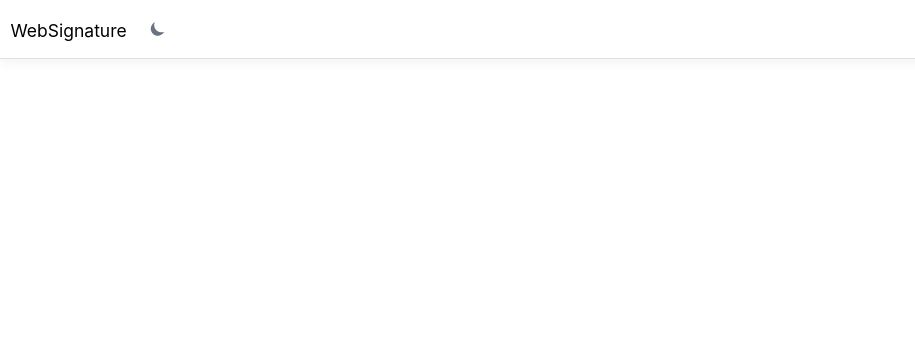
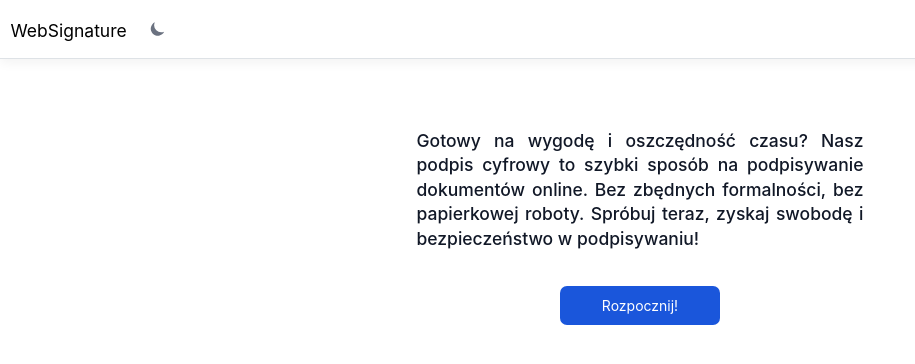
Before and after one commit to cptn3m012/web-signature-ui, a React (Create React App) app: page / in a window 1280 px wide. Before the commit this address had no page. Shown: the top 364 px of the page, without its empty margins (0-915 px from the left). Built offline with nearby package versions, Linux system fonts and the light colour scheme.

Commit message:
Home page and raw Signature page

```diff
--- a/src/App.js
+++ b/src/App.js
@@ -34,7 +34,7 @@ function App() {
                     }
 
                     //Jeśli użytkownik nie jest zalogowany i próbuje uzyskać dostęp do '/edit', przekieruj go na stronę główną
-                    if (path === '/edit' && !isAuthenticated) {
+                    if ((path === '/edit' || path === '/signature') && !isAuthenticated) {
                         return <Route key={index} path={path} element={<Navigate to="/" />} />;
                     }
 
--- a/src/AppRoutes.js
+++ b/src/AppRoutes.js
@@ -3,10 +3,11 @@ import Login from "./Components/Login";
 import Registration from "./Components/Registration";
 import Edit from "./Components/Edit";
 import ChangePassword from "./Components/ChangePassword";
+import Signature from "./Components/Signature";
 
 const AppRoutes = [
     {
-        index: true,
+        path: '/',
         element: <Home />
     },
     {
@@ -24,6 +25,10 @@ const AppRoutes = [
     {
         path: '/changePassword',
         element: <ChangePassword />
+    },
+    {
+        path: '/signature',
+        element: <Signature />
     }
 ];
 
--- /dev/null
+++ b/src/Components/Home.css
@@ -0,0 +1,14 @@
+@keyframes fadeInText {
+    from {
+      opacity: 0;
+      transform: translateY(-10px);
+    }
+    to {
+      opacity: 1;
+      transform: translateY(0);
+    }
+  }
+
+  .fade-in-text {
+    animation: fadeInText 0.5s ease forwards;
+  }
--- a/src/Components/Home.js
+++ b/src/Components/Home.js
@@ -1,9 +1,33 @@
+import './Home.css';
+import React, { useEffect, useState } from "react";
+import { useNavigate } from 'react-router-dom';
 
+const Home = () => {
+    const [isVisible, setIsVisible] = useState(false);
+    const navigate = useNavigate();
+    const isAuthenticated = localStorage.getItem('token') !== null;
 
-function Home() {
+    useEffect(() => {
+        setIsVisible(true);
+    }, []);
+
+    const handleButtonClick = () => {
+        if (isAuthenticated) {
+            navigate('/signature');
+        } else {
+            navigate('/login');
+        }
+    };
 
     return (
-        <h1>Home</h1>
+        <div className={`flex flex-col items-center justify-center dark:bg-gray-800 mt-20 mr-20 ml-20 ${isVisible ? 'fade-in-text' : ''}`}>
+            <h5 className="text-xl font-medium text-gray-900 dark:text-white text-justify mb-4 mr-96 ml-96 justify-center">
+                Gotowy na wygodę i oszczędność czasu? Nasz podpis cyfrowy to szybki sposób na podpisywanie dokumentów online. Bez zbędnych formalności, bez papierkowej roboty. Spróbuj teraz, zyskaj swobodę i bezpieczeństwo w podpisywaniu!
+            </h5>
+            <button type="submit" onClick={handleButtonClick} className="text-white mt-3 bg-blue-700 hover:bg-blue-800 focus:ring-4 focus:outline-none focus:ring-blue-300 font-base rounded-lg px-5 py-2.5 dark:bg-blue-600 dark:hover:bg-blue-700 dark:focus:ring-blue-800">
+                Rozpocznij!
+            </button>
+        </div>
     );
 }
 
--- a/src/Components/NavMenu.js
+++ b/src/Components/NavMenu.js
@@ -13,11 +13,11 @@ const NavMenu = () => {
 
 
     useEffect(() => {
-        const successNotificationContent = localStorage.getItem('successNotification');
+        const successNotificationContent = localStorage.getItem('successNotifyStorage');
         const errorNotificationContent = localStorage.getItem('errorNotification');
         if (successNotificationContent) {
             successNotifyStorage();
-            localStorage.removeItem('successNotification');
+            localStorage.removeItem('successNotifyStorage');
         }
         if (errorNotificationContent) {
             errorNotify();
--- /dev/null
+++ b/src/Components/Signature.js
@@ -0,0 +1,7 @@
+const Signature = () => {
+    return (
+        <h1>Signature</h1>
+    );
+}
+
+export default Signature;
--- a/src/ToastNotifications.js
+++ b/src/ToastNotifications.js
@@ -1,7 +1,7 @@
 import { toast } from 'react-toastify';
 
 export const successNotifyStorage = () => {
-    const content = localStorage.getItem('successNotification');
+    const content = localStorage.getItem('successNotifyStorage');
     if (content) {
         toast.success(content, {
             position: "top-center",
```
